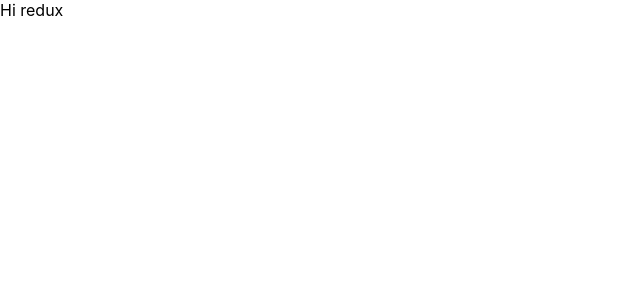
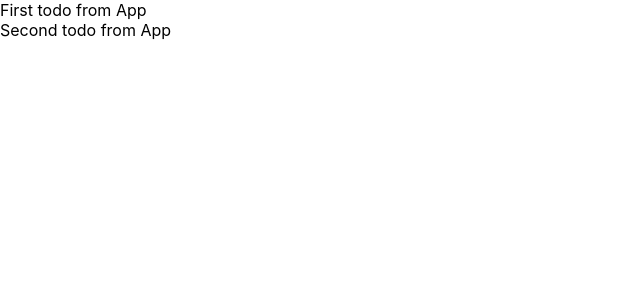
Before and after one commit to KrystianPietron/redux-cwiczenia-dzien2-jfddl6, a React (Create React App) app: page / in a window 1280 px wide. Shown: the top 300 px of the page, without its empty margins (0-640 px from the left). Built offline with nearby package versions, Linux system fonts and the light colour scheme.

Commit message:
Add dummy To Do list

```diff
--- a/src/App.js
+++ b/src/App.js
@@ -1,9 +1,13 @@
 import React, { Component } from 'react';
+import ToDoList from './ToDoList'
 
 class App extends Component {
   render() {
     return (
-      'Hi redux'
+      <ToDoList todos={[
+        { text: 'First todo from App' },
+        { text: 'Second todo from App' }
+      ]} />
     );
   }
 }
--- /dev/null
+++ b/src/ToDoList.js
@@ -0,0 +1,16 @@
+import React from 'react'
+
+class ToDoList extends React.Component {
+    render() {
+        return (
+            <div>
+                {this.props.todos.map(todo =>
+                    <div>
+                        {todo.text}
+                    </div>
+                )}
+            </div>
+        )
+    }
+}
+export default ToDoList
--- a/src/index.js
+++ b/src/index.js
@@ -1,13 +1,17 @@
 import React from 'react';
 import ReactDOM from 'react-dom';
+import { Provider } from 'react-redux'
 
 import './index.css';
 import App from './App';
+
 
 import { combineReducers, createStore } from 'redux'
 import todos, { addToDo, visibleTodos, toggleTodo, deleteTodo } from './Store/ToDos'
 import Counter, { addInc, addDec, reset } from './Store/Counter'
 import ItemsList, { addItem } from './Store/ItemsList'
+
+
 
 const rootReducer = combineReducers({
     ItemsList,
@@ -26,7 +30,7 @@ store.dispatch(addToDo('Clean the house'))
 // store.dispatch(addInc())
 // store.dispatch(addInc())
 
-window.increment= () => store.dispatch(addInc())
+window.increment = () => store.dispatch(addInc())
 window.addToDo = (text) => store.dispatch(addToDo(text))
 window.decrement = () => store.dispatch(addDec())
 window.restart = () => store.dispatch(reset())
@@ -36,4 +40,8 @@ window.toggle = (index) => store.dispatch(toggleTodo(index))
 window.delete = (index) => store.dispatch(deleteTodo(index))
 
 
-ReactDOM.render(<App />, document.getElementById('root'));
+ReactDOM.render(
+    <Provider store={store}>
+        <App />
+    </Provider>,
+document.getElementById('root'));
```
